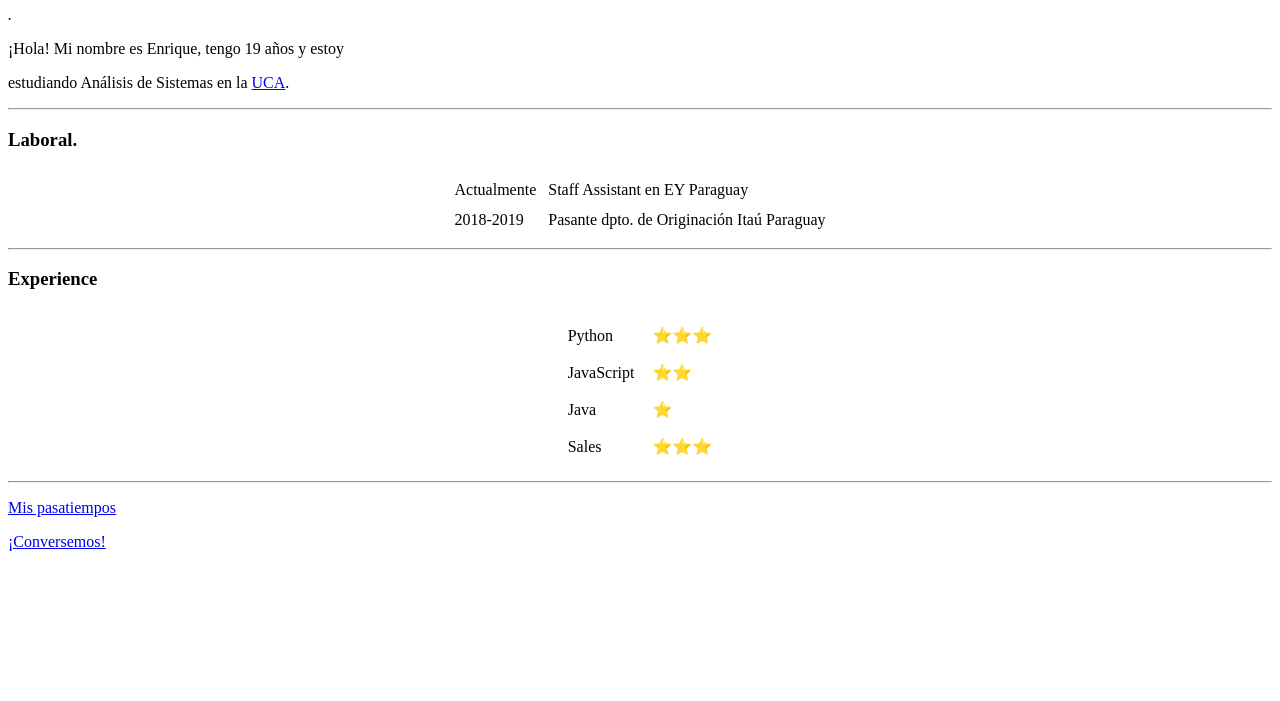
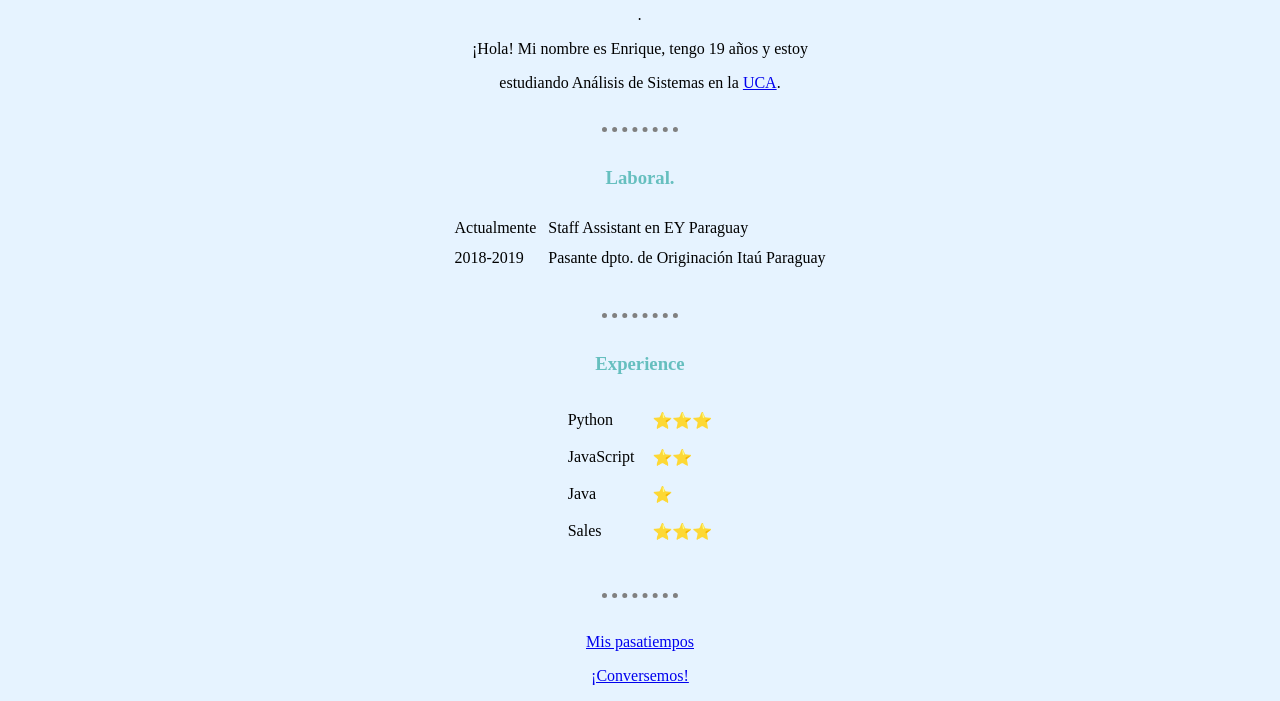
Before and after one commit to HenryAlpha/CV, a plain HTML site: page index.html in a window 1280 px wide. Shown: the part 344-1045 px from the top of the page. Before the commit the page ends 911 px from the top, so only its background shows below. Drawn offline with Linux system fonts and the light colour scheme; the site is published under a folder, as on GitHub Pages, so addresses that start at the root find nothing.

Commit message:
Change reference link

```diff
--- a/index.html
+++ b/index.html
@@ -3,7 +3,7 @@
   <head>
     <meta charset="utf-8">
     <title>CV</title>
-    <link rel="stylesheet" href="/Css/styles.css">
+    <link rel="stylesheet" href="Css/styles.css">
   </head>
 
 
```
